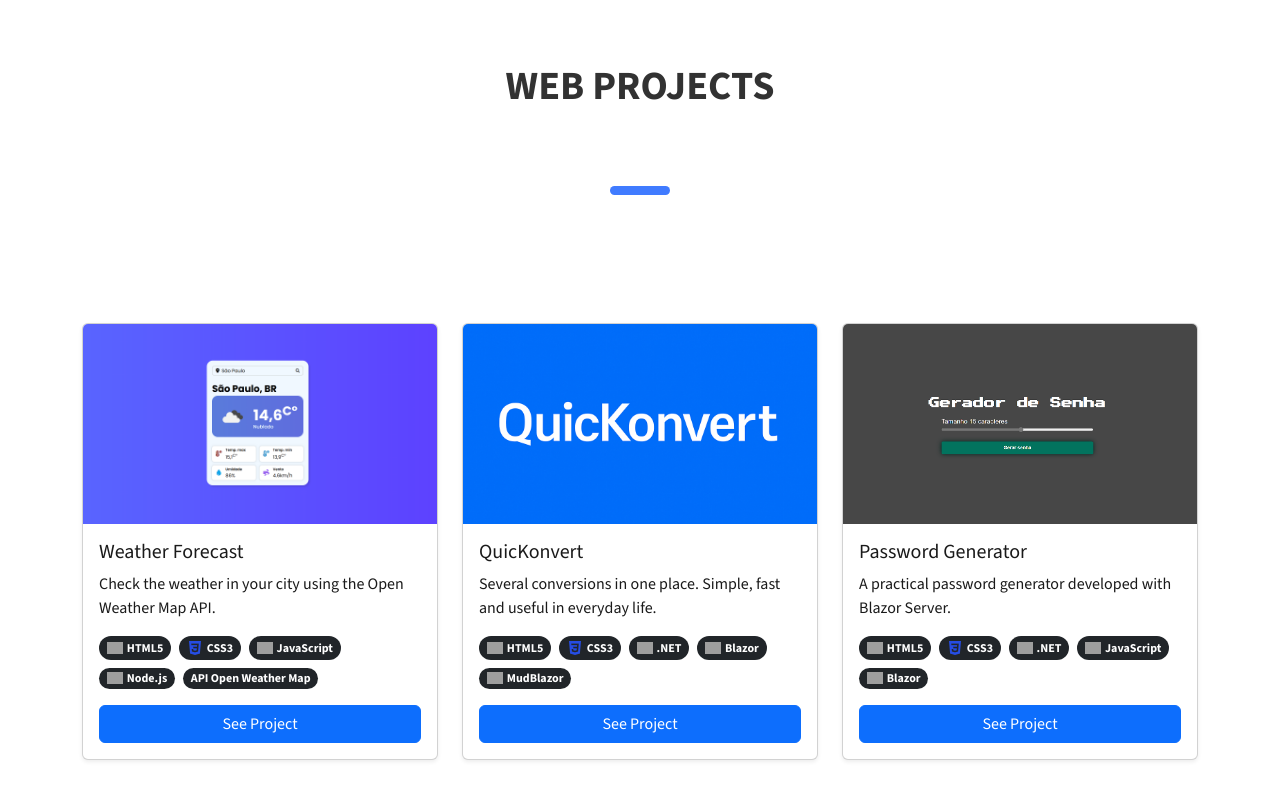
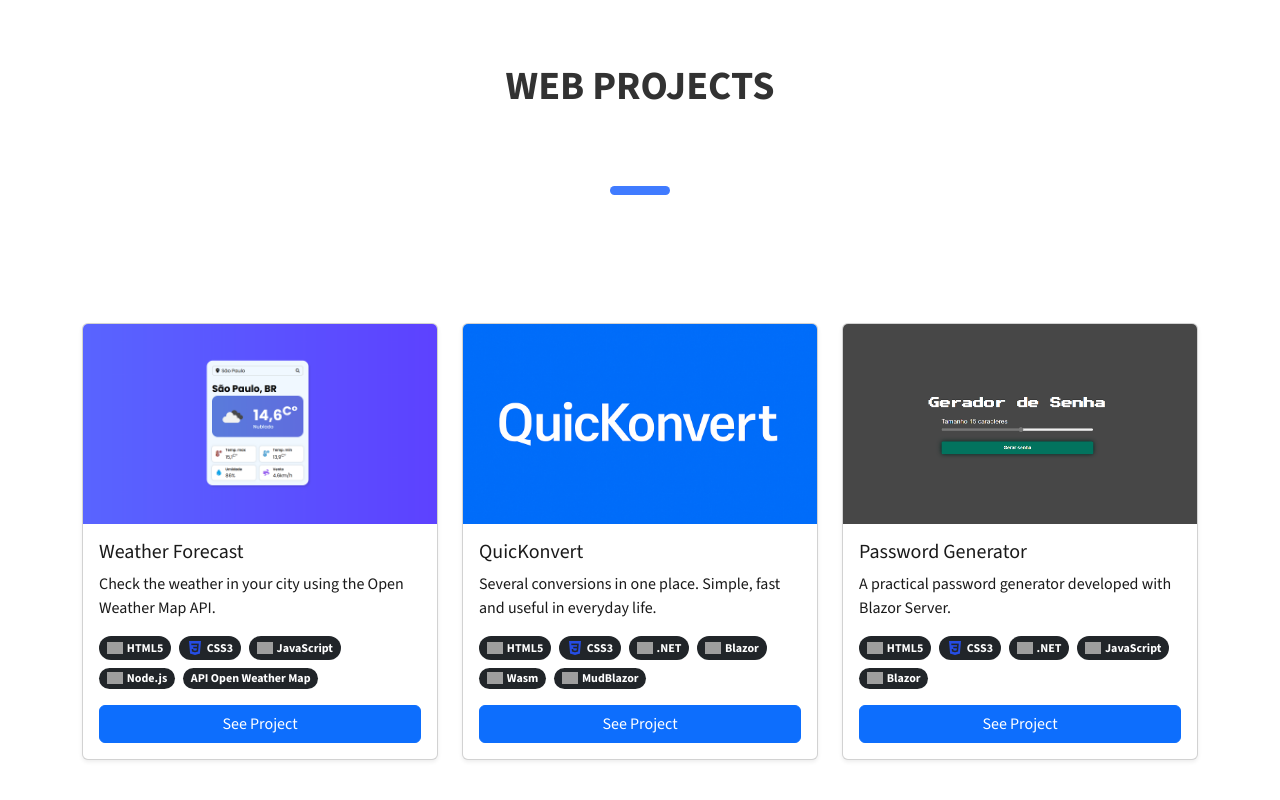
Before and after one commit to FelipeCostaq/portfolio, a React (Vite) app: page / in a window 1280 px wide. Shown: the part 1338-2138 px from the top of the page. Built offline with nearby package versions, Linux system fonts and the light colour scheme; grey boxes are pictures that could not be loaded; a web font is replaced by a local one.

Commit message:
:art: feat: new tag added

```diff
--- a/src/pages/Home.tsx
+++ b/src/pages/Home.tsx
@@ -190,6 +190,7 @@ function App() {
                     <img src="https://cdn.simpleicons.org/react/61DAFB" alt="React" width="40" />
                     <img src="https://cdn.simpleicons.org/dotnet/512BD4" alt=".NET" width="40" />
                     <img src="https://static.cdnlogo.com/logos/b/67/blazor.svg" alt="Blazor" width="40" />
+                    <img src="https://logo.svgcdn.com/l/webassembly.svg" alt="Wasm" width="40" />
                     <img src={mudblazorIcon} alt="MudBlazor" width="40" />
                     <img src={theme === 'dark' ? unityLightIcon : 'https://cdn.simpleicons.org/unity/000000'} alt="Unity" width={40} />
                     <img src="https://cdn.simpleicons.org/git/F05032" alt="Git" width="40"/>
@@ -279,6 +280,11 @@ function App() {
                       <img src="https://static.cdnlogo.com/logos/b/67/blazor.svg" width="16" alt="Blazor" />
                       Blazor
                     </span>
+                    <span className="d-flex align-items-center gap-1 badge rounded-pill text-bg-dark">
+                      <img src="https://logo.svgcdn.com/l/webassembly.svg" width="16" alt="Wasm" />
+                      Wasm
+                    </span>
+
                       <span className="d-flex align-items-center gap-1 badge rounded-pill text-bg-dark">
                       <img src={mudblazorIcon} width="16" alt="MudBlazor" />
                       MudBlazor
```
